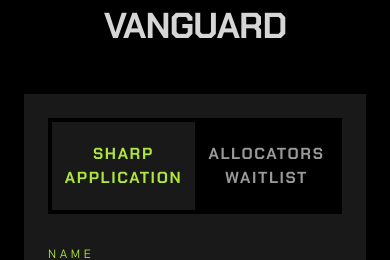
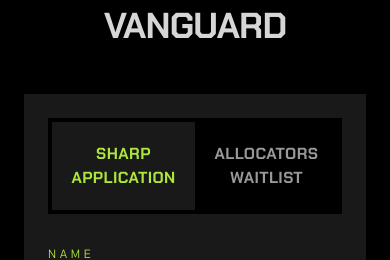
Before and after one commit to 0xDmitry/hypersharps-landing, a React (Vite) app: page / in a window 390 px wide. Shown: the part 5753-6013 px from the top of the page. Built offline with nearby package versions, Linux system fonts and the light colour scheme.

Commit message:
Letter-spacing small fix

```diff
--- a/src/components/sections/waitlist/Waitlist.tsx
+++ b/src/components/sections/waitlist/Waitlist.tsx
@@ -33,13 +33,13 @@
               <div className="bg-background flex p-1">
                 <button
                   onClick={() => onSelectWaitlistTab("sharp")}
-                  className={`font-headline flex-1 px-2 py-5 font-bold tracking-widest uppercase transition-all ${activeTab === "sharp" ? "text-primary border-primary bg-surface border-b-2" : "text-on-surface-variant hover:text-on-surface"} cursor-pointer`}
+                  className={`font-headline flex-1 px-2 py-5 font-bold tracking-wide uppercase transition-all sm:tracking-widest ${activeTab === "sharp" ? "text-primary border-primary bg-surface border-b-2" : "text-on-surface-variant hover:text-on-surface"} cursor-pointer`}
                 >
                   Sharp Application
                 </button>
                 <button
                   onClick={() => onSelectWaitlistTab("allocator")}
-                  className={`font-headline flex-1 px-2 py-5 font-bold tracking-widest uppercase transition-all ${activeTab === "allocator" ? "text-primary border-primary bg-surface border-b-2" : "text-on-surface-variant hover:text-on-surface"} cursor-pointer`}
+                  className={`font-headline flex-1 px-2 py-5 font-bold tracking-wide uppercase transition-all sm:tracking-widest ${activeTab === "allocator" ? "text-primary border-primary bg-surface border-b-2" : "text-on-surface-variant hover:text-on-surface"} cursor-pointer`}
                 >
                   Allocators Waitlist
                 </button>
```
